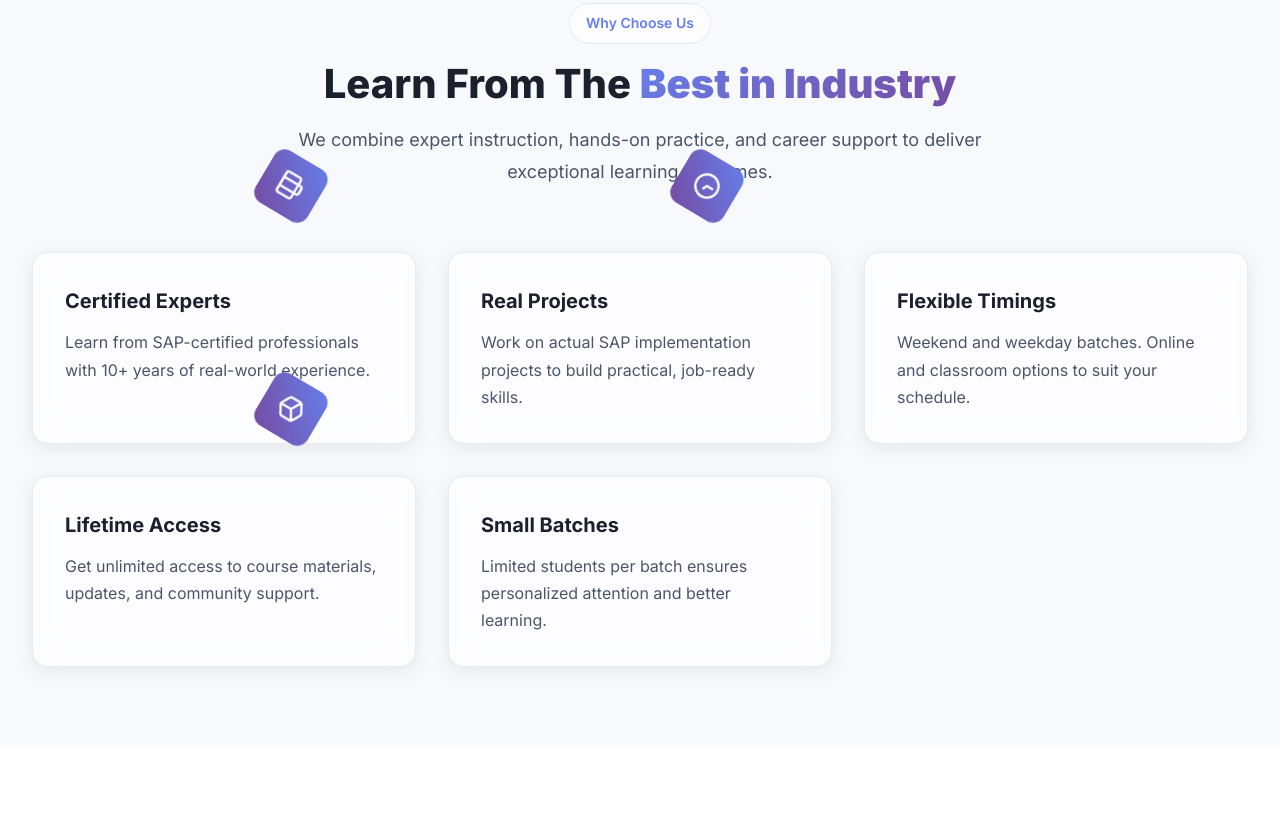
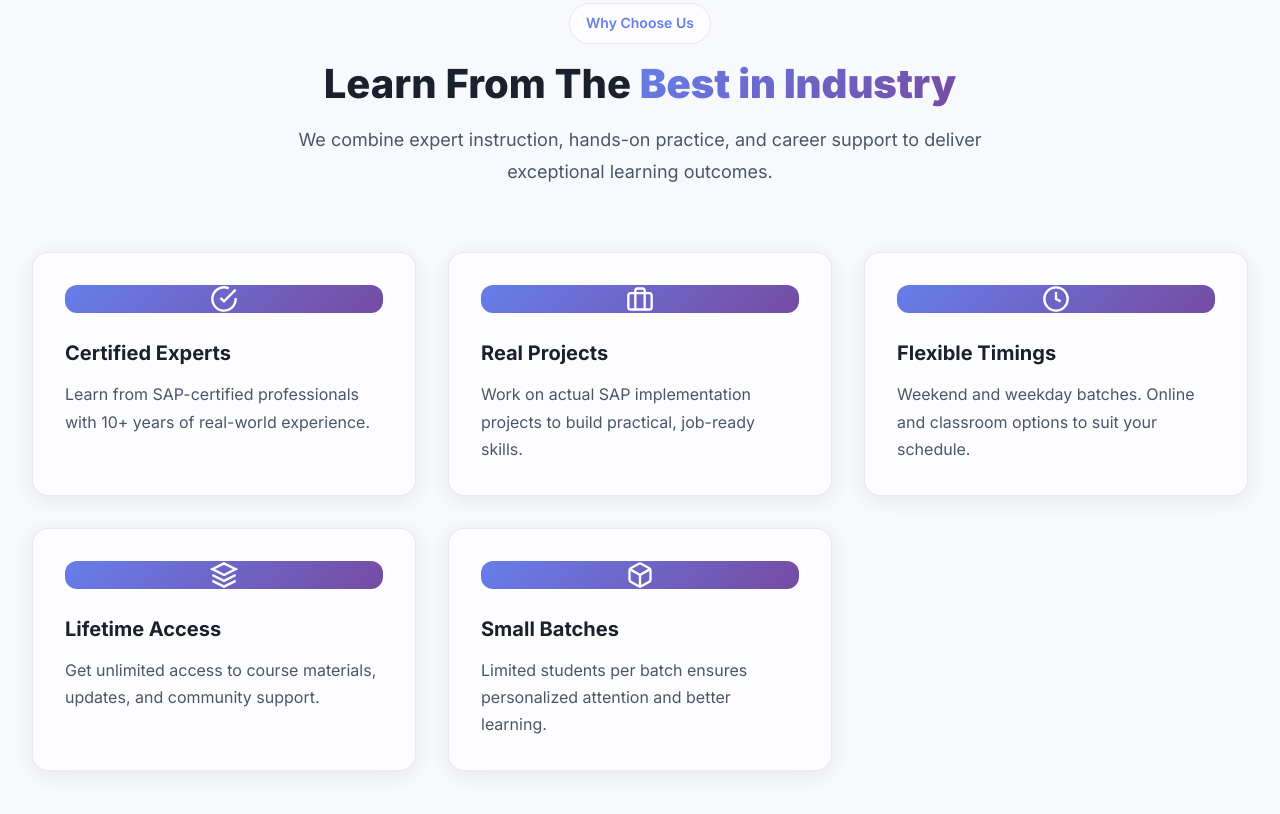
Before and after one commit to shrinidhikatti/shashank, a website: page index.html in a window 1280 px wide. Shown: the part 946-1760 px from the top of the page. Drawn offline with Linux system fonts and the light colour scheme.

Commit message:
bug fixinging and imrpovemts2

```diff
--- a/public/styles.css
+++ b/public/styles.css
@@ -111,7 +111,7 @@ body {
     display: none; /* Hide purple background animations */
 }
 
-.gradient-bg {
+.bg-animation .gradient-bg {
     position: absolute;
     top: -50%;
     left: -50%;
@@ -121,6 +121,17 @@ body {
                 radial-gradient(circle at 80% 20%, rgba(245, 87, 108, 0.1) 0%, transparent 50%),
                 radial-gradient(circle at 20% 80%, rgba(79, 172, 254, 0.1) 0%, transparent 50%);
     animation: gradientMove 20s ease infinite;
+}
+
+/* Gradient background for icons and buttons */
+.feature-icon.gradient-bg,
+.contact-icon.gradient-bg,
+.gradient-bg:not(.bg-animation .gradient-bg) {
+    position: static;
+    width: auto;
+    height: auto;
+    background: linear-gradient(135deg, #667eea 0%, #764ba2 100%);
+    animation: none;
 }
 
 @keyframes gradientMove {
@@ -803,6 +814,7 @@ section:not(.hero):not(.cta) p {
     border-radius: var(--radius-lg);
     transition: var(--transition-base);
     cursor: pointer;
+    position: relative;
 }
 
 .feature-card:hover {
@@ -1147,15 +1159,16 @@ section:not(.hero):not(.cta) p {
 
 .contact-info {
     display: grid;
-    grid-template-columns: repeat(auto-fit, minmax(200px, 1fr));
+    grid-template-columns: repeat(2, minmax(200px, 1fr));
     gap: 1.5rem;
 }
 
 .contact-card {
-    padding: 1rem 1.25rem;
+    padding: 2rem;
     border-radius: var(--radius-lg);
     text-align: center;
     transition: var(--transition-base);
+    position: relative;
 }
 
 .contact-card:hover {
@@ -1179,17 +1192,14 @@ section:not(.hero):not(.cta) p {
 }
 
 .contact-card h3 {
-    font-weight: 600;
-    margin-bottom: 0.35rem;
-    color: var(--text-primary);
-    font-size: 0.95rem;
+    font-weight: 700;
+    margin-bottom: 0.75rem;
+    color: var(--text-primary);
 }
 
 .contact-card p {
     color: var(--text-secondary);
-    font-size: 0.85rem;
-    line-height: 1.3;
-    margin: 0;
+    font-size: 1rem;
 }
 
 .contact-form-wrapper {
--- a/styles.css
+++ b/styles.css
@@ -111,7 +111,7 @@ body {
     display: none; /* Hide purple background animations */
 }
 
-.gradient-bg {
+.bg-animation .gradient-bg {
     position: absolute;
     top: -50%;
     left: -50%;
@@ -121,6 +121,17 @@ body {
                 radial-gradient(circle at 80% 20%, rgba(245, 87, 108, 0.1) 0%, transparent 50%),
                 radial-gradient(circle at 20% 80%, rgba(79, 172, 254, 0.1) 0%, transparent 50%);
     animation: gradientMove 20s ease infinite;
+}
+
+/* Gradient background for icons and buttons */
+.feature-icon.gradient-bg,
+.contact-icon.gradient-bg,
+.gradient-bg:not(.bg-animation .gradient-bg) {
+    position: static;
+    width: auto;
+    height: auto;
+    background: linear-gradient(135deg, #667eea 0%, #764ba2 100%);
+    animation: none;
 }
 
 @keyframes gradientMove {
@@ -803,6 +814,7 @@ section:not(.hero):not(.cta) p {
     border-radius: var(--radius-lg);
     transition: var(--transition-base);
     cursor: pointer;
+    position: relative;
 }
 
 .feature-card:hover {
@@ -1147,7 +1159,7 @@ section:not(.hero):not(.cta) p {
 
 .contact-info {
     display: grid;
-    grid-template-columns: repeat( minmax(200px, 1fr));
+    grid-template-columns: repeat(2, minmax(200px, 1fr));
     gap: 1.5rem;
 }
 
@@ -1156,6 +1168,7 @@ section:not(.hero):not(.cta) p {
     border-radius: var(--radius-lg);
     text-align: center;
     transition: var(--transition-base);
+    position: relative;
 }
 
 .contact-card:hover {
```
